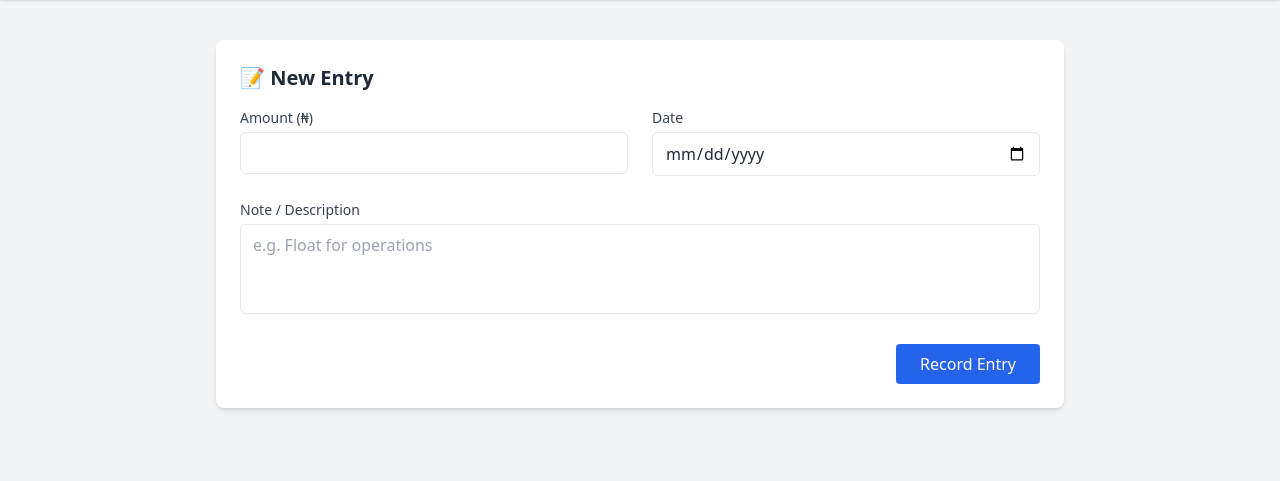
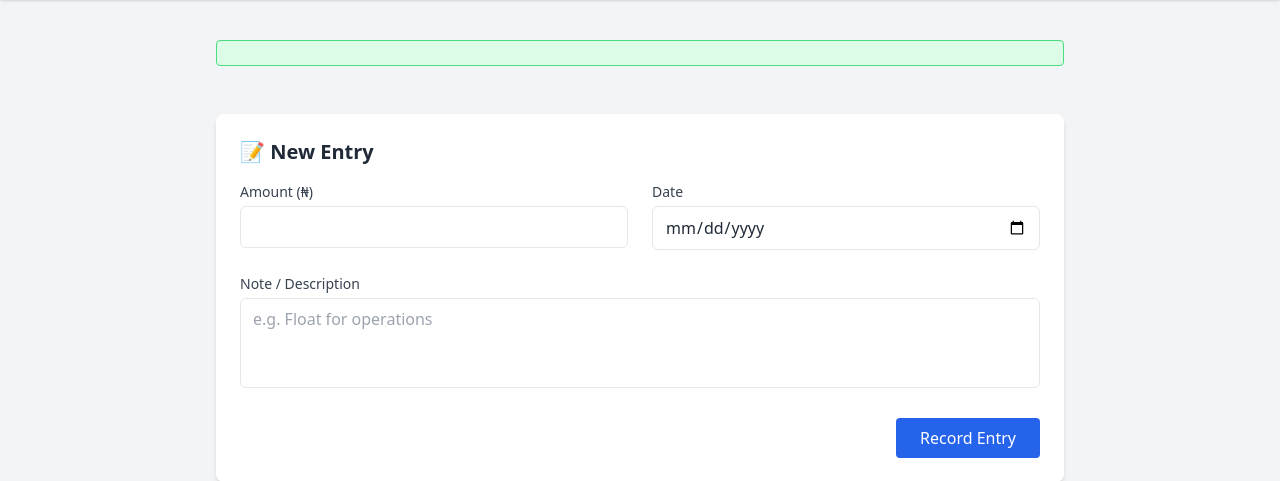
Before and after one commit to Helkay01/valourempire, a PHP site: page /dashboard/main-bank.php in a window 1280 px wide. Shown: the part 125-606 px from the top of the page. Run offline with PHP 8.4, Linux system fonts and the light colour scheme; some libraries are stand-ins or nearby versions.

Commit message:
Update main-bank.php

```diff
--- a/main-bank.php
+++ b/main-bank.php
@@ -77,6 +77,17 @@ if (isset($_POST['record'])) {
   <!-- Main Content -->
   <main class="max-w-4xl mx-auto px-6 py-10 space-y-12">
 
+
+      <div class="bg-green-100 border border-green-400 text-green-700 px-4 py-3 rounded mb-6">
+        <?php
+            if (isset($_GET['status'])) {
+                echo $_GET['status'];
+            }
+        ?>
+      </div>
+
+
+
     <!-- Form Section -->
     <section class="bg-white p-6 rounded-lg shadow-md">
       <h2 class="text-xl font-semibold mb-4">📝 New Entry</h2>
```
